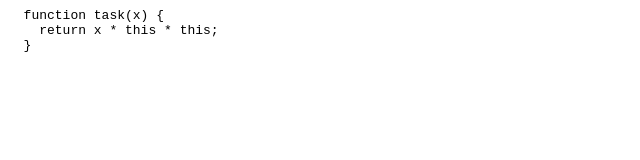
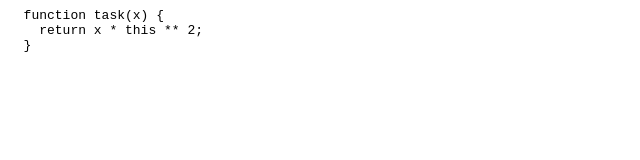
Before and after one commit to AnnaSavasteeva/nodeJsStudy, a plain HTML site: page public_html/sample/index.html in a window 1280 px wide. Shown: the full height of the page, 0-640 px from the left. Drawn offline with Linux system fonts and the light colour scheme.

Commit message:
Update index.html

```diff
--- a/public_html/sample/index.html
+++ b/public_html/sample/index.html
@@ -1,5 +1,5 @@
 <pre>
   function task(x) {
-    return x * this * this;
+    return x * this ** 2;
   }
 </pre>
```
